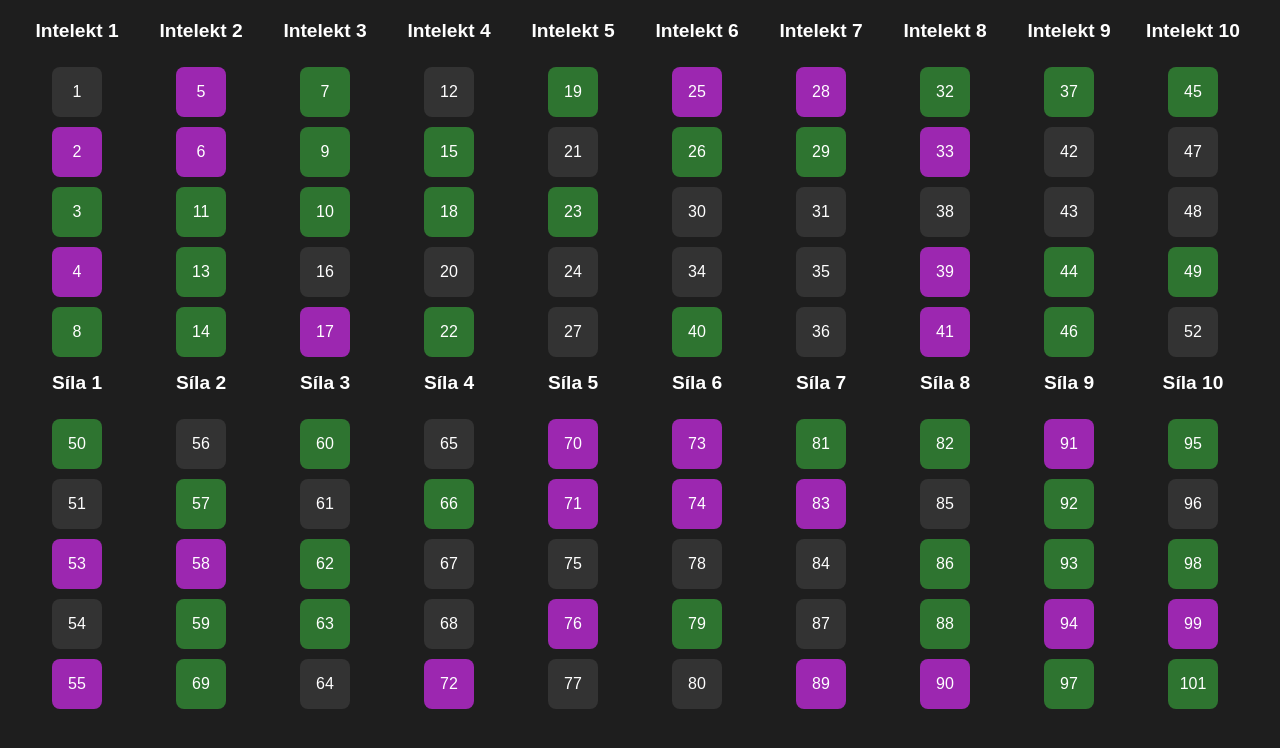
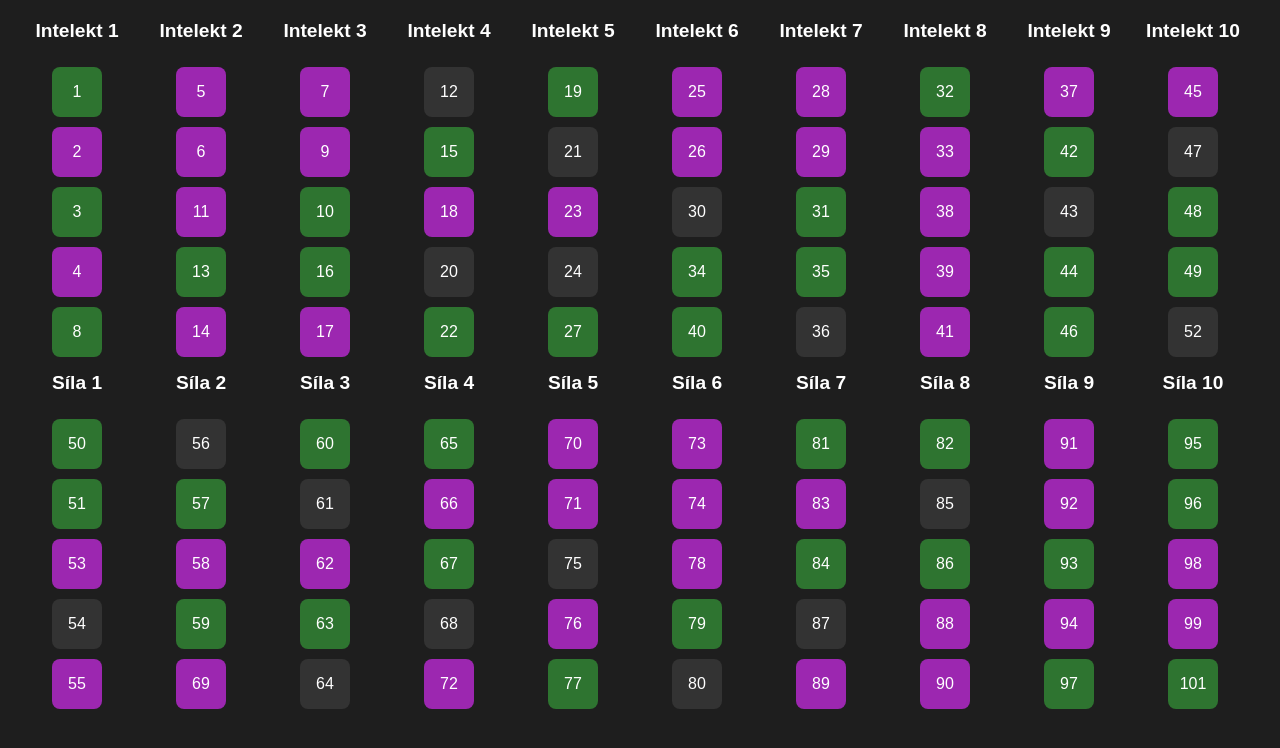
Before and after one commit to atexik/karty-app, a plain HTML site: page index.html in a window 1280 px wide. Drawn offline with Linux system fonts and the light colour scheme.

Commit message:
Update index.html

```diff
--- a/index.html
+++ b/index.html
@@ -11,8 +11,8 @@
     <!-- Intelektové karty -->
     <div class="card-group">
       <div class="card-category">Intelekt 1</div>
-      <div class="card" data-card="1" data-count="0">1</div>
-      <div class="card" data-card="2" data-count="2">2</div>
+      <div class="card" data-card="1" data-count="1">1</div>
+      <div class="card" data-card="2" data-count="3">2</div>
       <div class="card" data-card="3" data-count="1">3</div>
       <div class="card" data-card="4" data-count="2">4</div>
       <div class="card" data-card="8" data-count="1">8</div>
@@ -20,24 +20,24 @@
     <div class="card-group">
       <div class="card-category">Intelekt 2</div>
       <div class="card" data-card="5" data-count="2">5</div>
-      <div class="card" data-card="6" data-count="2">6</div>
-      <div class="card" data-card="11" data-count="1">11</div>
+      <div class="card" data-card="6" data-count="3">6</div>
+      <div class="card" data-card="11" data-count="2">11</div>
       <div class="card" data-card="13" data-count="1">13</div>
-      <div class="card" data-card="14" data-count="1">14</div>
+      <div class="card" data-card="14" data-count="3">14</div>
     </div>
     <div class="card-group">
       <div class="card-category">Intelekt 3</div>
-      <div class="card" data-card="7" data-count="1">7</div>
-      <div class="card" data-card="9" data-count="1">9</div>
+      <div class="card" data-card="7" data-count="2">7</div>
+      <div class="card" data-card="9" data-count="2">9</div>
       <div class="card" data-card="10" data-count="1">10</div>
-      <div class="card" data-card="16" data-count="0">16</div>
-      <div class="card" data-card="17" data-count="2">17</div>
+      <div class="card" data-card="16" data-count="1">16</div>
+      <div class="card" data-card="17" data-count="3">17</div>
     </div>
     <div class="card-group">
       <div class="card-category">Intelekt 4</div>
       <div class="card" data-card="12" data-count="0">12</div>
       <div class="card" data-card="15" data-count="1">15</div>
-      <div class="card" data-card="18" data-count="1">18</div>
+      <div class="card" data-card="18" data-count="2">18</div>
       <div class="card" data-card="20" data-count="0">20</div>
       <div class="card" data-card="22" data-count="1">22</div>
     </div>
@@ -45,47 +45,47 @@
       <div class="card-category">Intelekt 5</div>
       <div class="card" data-card="19" data-count="1">19</div>
       <div class="card" data-card="21" data-count="0">21</div>
-      <div class="card" data-card="23" data-count="1">23</div>
+      <div class="card" data-card="23" data-count="2">23</div>
       <div class="card" data-card="24" data-count="0">24</div>
-      <div class="card" data-card="27" data-count="0">27</div>
+      <div class="card" data-card="27" data-count="1">27</div>
     </div>
     <div class="card-group">
       <div class="card-category">Intelekt 6</div>
       <div class="card" data-card="25" data-count="4">25</div>
-      <div class="card" data-card="26" data-count="1">26</div>
+      <div class="card" data-card="26" data-count="2">26</div>
       <div class="card" data-card="30" data-count="0">30</div>
-      <div class="card" data-card="34" data-count="0">34</div>
+      <div class="card" data-card="34" data-count="1">34</div>
       <div class="card" data-card="40" data-count="1">40</div>
     </div>
     <div class="card-group">
       <div class="card-category">Intelekt 7</div>
       <div class="card" data-card="28" data-count="3">28</div>
-      <div class="card" data-card="29" data-count="1">29</div>
-      <div class="card" data-card="31" data-count="0">31</div>
-      <div class="card" data-card="35" data-count="0">35</div>
+      <div class="card" data-card="29" data-count="2">29</div>
+      <div class="card" data-card="31" data-count="1">31</div>
+      <div class="card" data-card="35" data-count="1">35</div>
       <div class="card" data-card="36" data-count="0">36</div>
     </div>
     <div class="card-group">
       <div class="card-category">Intelekt 8</div>
       <div class="card" data-card="32" data-count="1">32</div>
       <div class="card" data-card="33" data-count="3">33</div>
-      <div class="card" data-card="38" data-count="0">38</div>
-      <div class="card" data-card="39" data-count="4">39</div>
+      <div class="card" data-card="38" data-count="2">38</div>
+      <div class="card" data-card="39" data-count="5">39</div>
       <div class="card" data-card="41" data-count="2">41</div>
     </div>
     <div class="card-group">
       <div class="card-category">Intelekt 9</div>
-      <div class="card" data-card="37" data-count="1">37</div>
-      <div class="card" data-card="42" data-count="0">42</div>
+      <div class="card" data-card="37" data-count="3">37</div>
+      <div class="card" data-card="42" data-count="1">42</div>
       <div class="card" data-card="43" data-count="0">43</div>
       <div class="card" data-card="44" data-count="1">44</div>
       <div class="card" data-card="46" data-count="1">46</div>
     </div>
     <div class="card-group">
       <div class="card-category">Intelekt 10</div>
-      <div class="card" data-card="45" data-count="1">45</div>
+      <div class="card" data-card="45" data-count="2">45</div>
       <div class="card" data-card="47" data-count="0">47</div>
-      <div class="card" data-card="48" data-count="0">48</div>
+      <div class="card" data-card="48" data-count="1">48</div>
       <div class="card" data-card="49" data-count="1">49</div>
       <div class="card" data-card="52" data-count="0">52</div>
     </div>
@@ -94,10 +94,10 @@
     <div class="card-group">
       <div class="card-category">Síla 1</div>
       <div class="card" data-card="50" data-count="1">50</div>
-      <div class="card" data-card="51" data-count="0">51</div>
-      <div class="card" data-card="53" data-count="2">53</div>
+      <div class="card" data-card="51" data-count="1">51</div>
+      <div class="card" data-card="53" data-count="3">53</div>
       <div class="card" data-card="54" data-count="0">54</div>
-      <div class="card" data-card="55" data-count="2">55</div>
+      <div class="card" data-card="55" data-count="3">55</div>
     </div>
     <div class="card-group">
       <div class="card-category">Síla 2</div>
@@ -105,45 +105,45 @@
       <div class="card" data-card="57" data-count="1">57</div>
       <div class="card" data-card="58" data-count="3">58</div>
       <div class="card" data-card="59" data-count="1">59</div>
-      <div class="card" data-card="69" data-count="1">69</div>
+      <div class="card" data-card="69" data-count="2">69</div>
     </div>
     <div class="card-group">
       <div class="card-category">Síla 3</div>
       <div class="card" data-card="60" data-count="1">60</div>
       <div class="card" data-card="61" data-count="0">61</div>
-      <div class="card" data-card="62" data-count="1">62</div>
+      <div class="card" data-card="62" data-count="2">62</div>
       <div class="card" data-card="63" data-count="1">63</div>
       <div class="card" data-card="64" data-count="0">64</div>
     </div>
     <div class="card-group">
       <div class="card-category">Síla 4</div>
-      <div class="card" data-card="65" data-count="0">65</div>
-      <div class="card" data-card="66" data-count="1">66</div>
-      <div class="card" data-card="67" data-count="0">67</div>
+      <div class="card" data-card="65" data-count="1">65</div>
+      <div class="card" data-card="66" data-count="2">66</div>
+      <div class="card" data-card="67" data-count="1">67</div>
       <div class="card" data-card="68" data-count="0">68</div>
       <div class="card" data-card="72" data-count="2">72</div>
     </div>
     <div class="card-group">
         <div class="card-category">Síla 5</div>
-        <div class="card" data-card="70" data-count="2">70</div>
-        <div class="card" data-card="71" data-count="2">71</div>
+        <div class="card" data-card="70" data-count="3">70</div>
+        <div class="card" data-card="71" data-count="3">71</div>
         <div class="card" data-card="75" data-count="0">75</div>
         <div class="card" data-card="76" data-count="2">76</div>
-        <div class="card" data-card="77" data-count="0">77</div>
+        <div class="card" data-card="77" data-count="1">77</div>
       </div>
       <div class="card-group">
         <div class="card-category">Síla 6</div>
         <div class="card" data-card="73" data-count="2">73</div>
-        <div class="card" data-card="74" data-count="2">74</div>
-        <div class="card" data-card="78" data-count="0">78</div>
+        <div class="card" data-card="74" data-count="3">74</div>
+        <div class="card" data-card="78" data-count="2">78</div>
         <div class="card" data-card="79" data-count="1">79</div>
         <div class="card" data-card="80" data-count="0">80</div>
       </div>
       <div class="card-group">
         <div class="card-category">Síla 7</div>
         <div class="card" data-card="81" data-count="1">81</div>
-        <div class="card" data-card="83" data-count="7">83</div>
-        <div class="card" data-card="84" data-count="0">84</div>
+        <div class="card" data-card="83" data-count="8">83</div>
+        <div class="card" data-card="84" data-count="1">84</div>
         <div class="card" data-card="87" data-count="0">87</div>
         <div class="card" data-card="89" data-count="2">89</div>
       </div>
@@ -152,13 +152,13 @@
         <div class="card" data-card="82" data-count="1">82</div>
         <div class="card" data-card="85" data-count="0">85</div>
         <div class="card" data-card="86" data-count="1">86</div>
-        <div class="card" data-card="88" data-count="1">88</div>
-        <div class="card" data-card="90" data-count="2">90</div>
+        <div class="card" data-card="88" data-count="2">88</div>
+        <div class="card" data-card="90" data-count="3">90</div>
       </div>
       <div class="card-group">
         <div class="card-category">Síla 9</div>
         <div class="card" data-card="91" data-count="3">91</div>
-        <div class="card" data-card="92" data-count="1">92</div>
+        <div class="card" data-card="92" data-count="2">92</div>
         <div class="card" data-card="93" data-count="1">93</div>
         <div class="card" data-card="94" data-count="2">94</div>
         <div class="card" data-card="97" data-count="1">97</div>
@@ -166,8 +166,8 @@
       <div class="card-group">
         <div class="card-category">Síla 10</div>
         <div class="card" data-card="95" data-count="1">95</div>
-        <div class="card" data-card="96" data-count="0">96</div>
-        <div class="card" data-card="98" data-count="1">98</div>
+        <div class="card" data-card="96" data-count="1">96</div>
+        <div class="card" data-card="98" data-count="2">98</div>
         <div class="card" data-card="99" data-count="2">99</div>
         <div class="card" data-card="101" data-count="1">101</div>
       </div>
```
